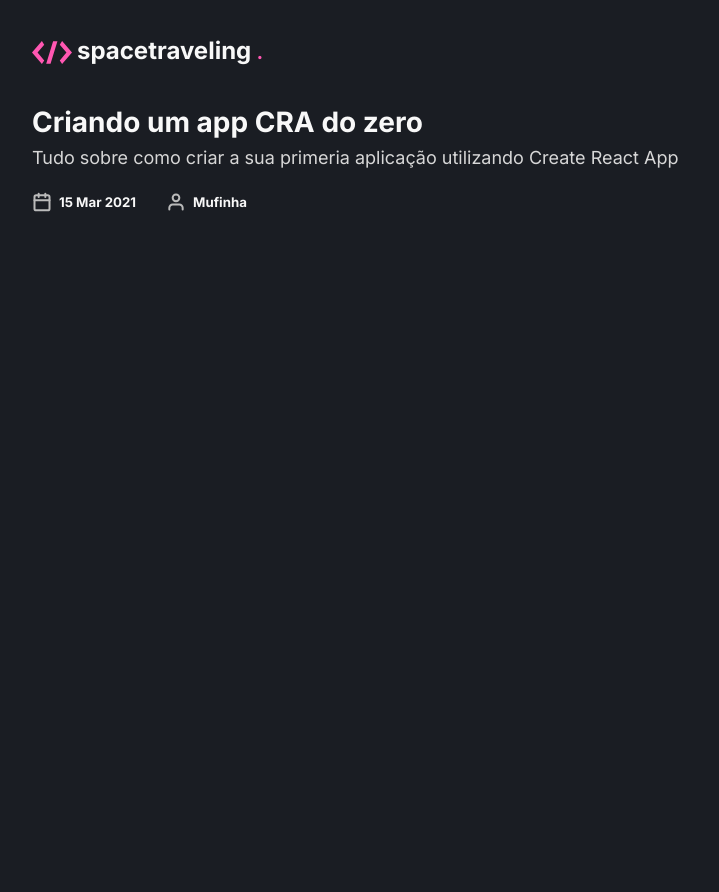
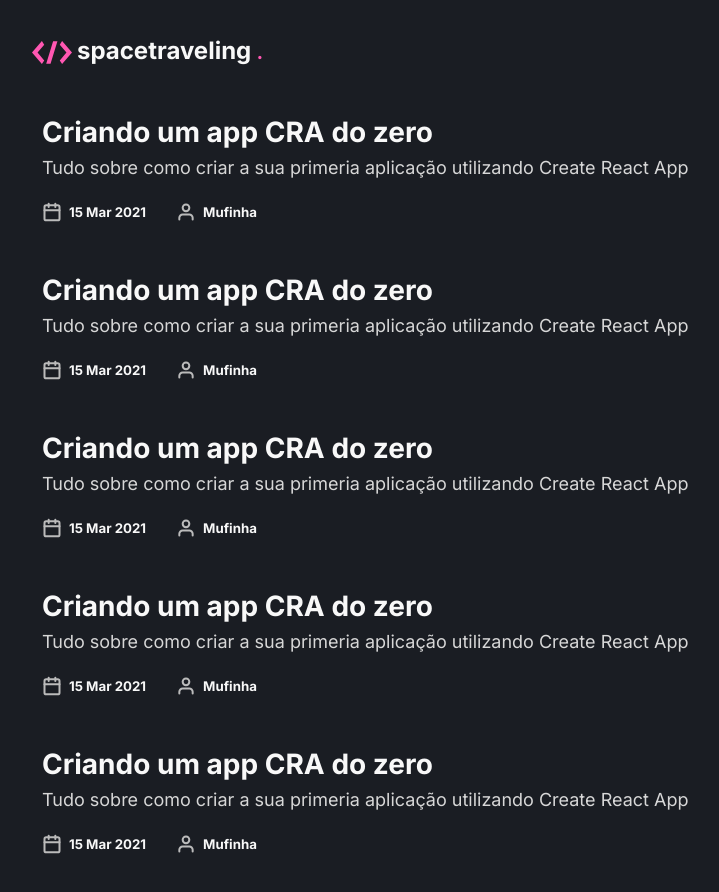
Before and after one commit to barralucas/blog-ignite, a Next.js app: page / in a window 1280 px wide. Shown: the top 892 px of the page, without its empty margins (248-967 px from the left). Before the commit the page ends 800 px from the top, so only its background shows below. Built offline with nearby package versions, Linux system fonts and the light colour scheme.

Commit message:
margin post preview

```diff
--- a/src/components/PostPreview/PostPreview.module.scss
+++ b/src/components/PostPreview/PostPreview.module.scss
@@ -1,6 +1,16 @@
 .container {
     cursor: pointer;
     width: 100%;
+    height: 130px;
+    margin-bottom: 28px;
+    padding: 10px;
+    border-radius: 5px;
+
+    transition: border 0.2s;
+
+    &:hover {
+        border: 1px solid var(--highlight)
+    }
 }
 
 .title {
--- a/src/pages/index.tsx
+++ b/src/pages/index.tsx
@@ -32,6 +32,10 @@ export default function Home() {
     <div className={styles.container}>
       <Header />
       <PostPreview />
+      <PostPreview />
+      <PostPreview />
+      <PostPreview />
+      <PostPreview />
     </div>
   );
 }
```
